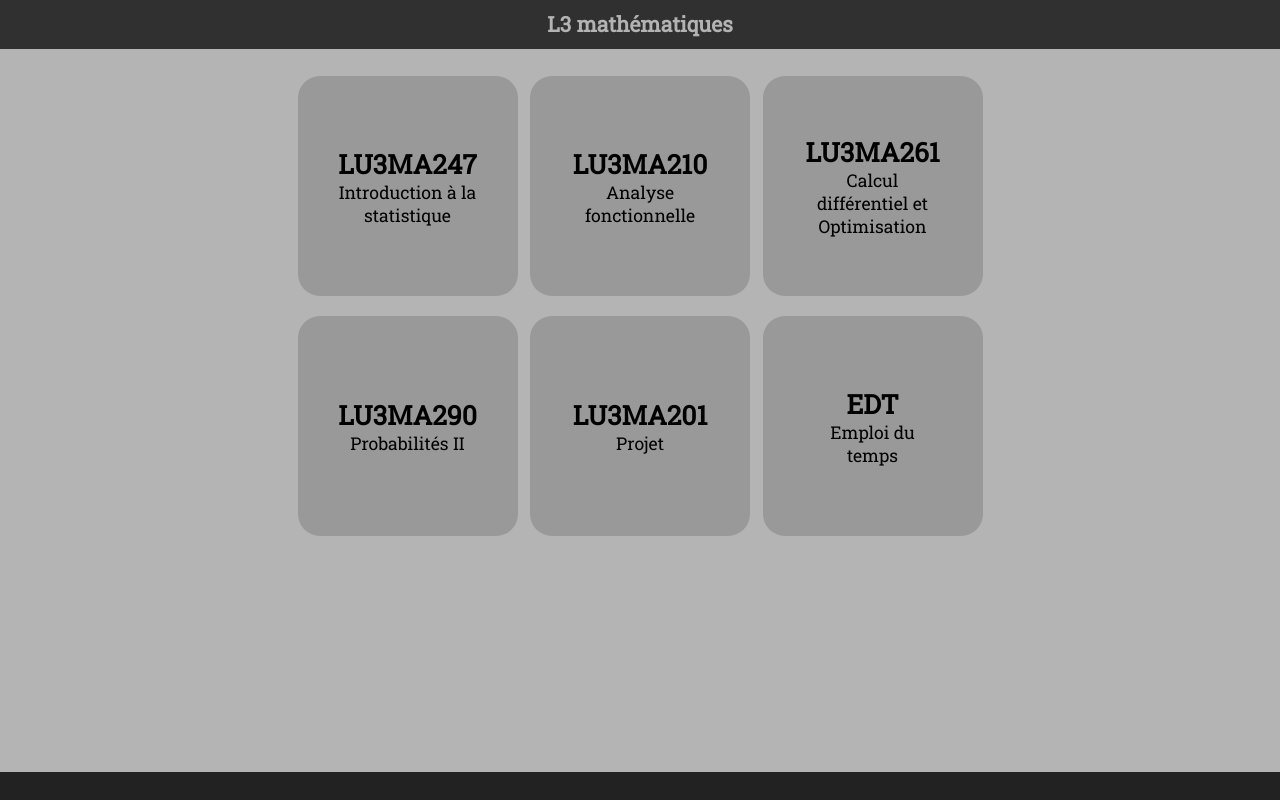
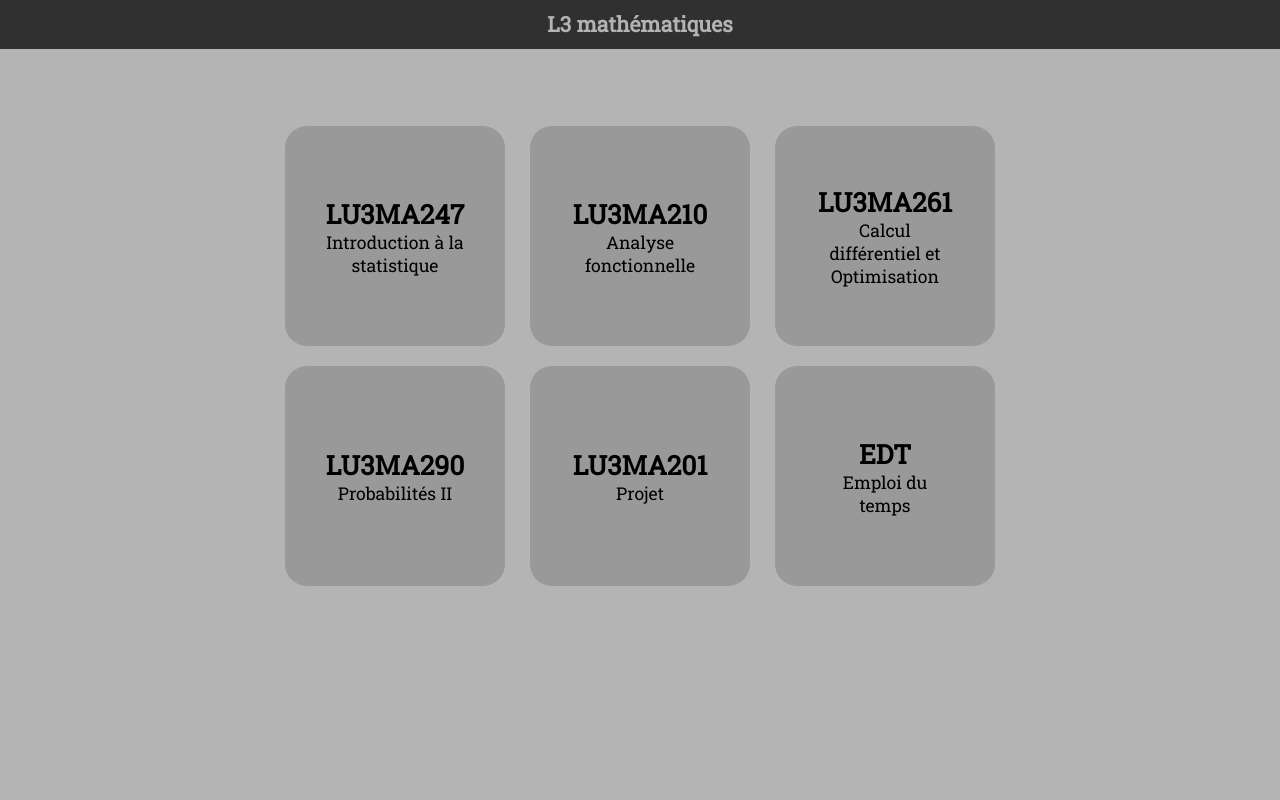
Before and after one commit to ChenSteve1/l3, a plain HTML site: page index.html in a window 1280 px wide. Shown: the top 800 px of the page. Drawn offline with Linux system fonts and the light colour scheme.

Commit message:
Add files via upload

```diff
--- a/styles.css
+++ b/styles.css
@@ -79,6 +79,7 @@ main{
     align-items: center;
     padding: 1rem 0 2rem 0;
     min-height: 639px;
+    margin-top: 50px;
 
 }
 
@@ -88,7 +89,7 @@ main{
     flex-wrap: wrap;
     text-align: center;
     align-items: center;
-    max-width: 700px;
+    max-width: 750px;
     justify-content: space-evenly;
 
 
```
